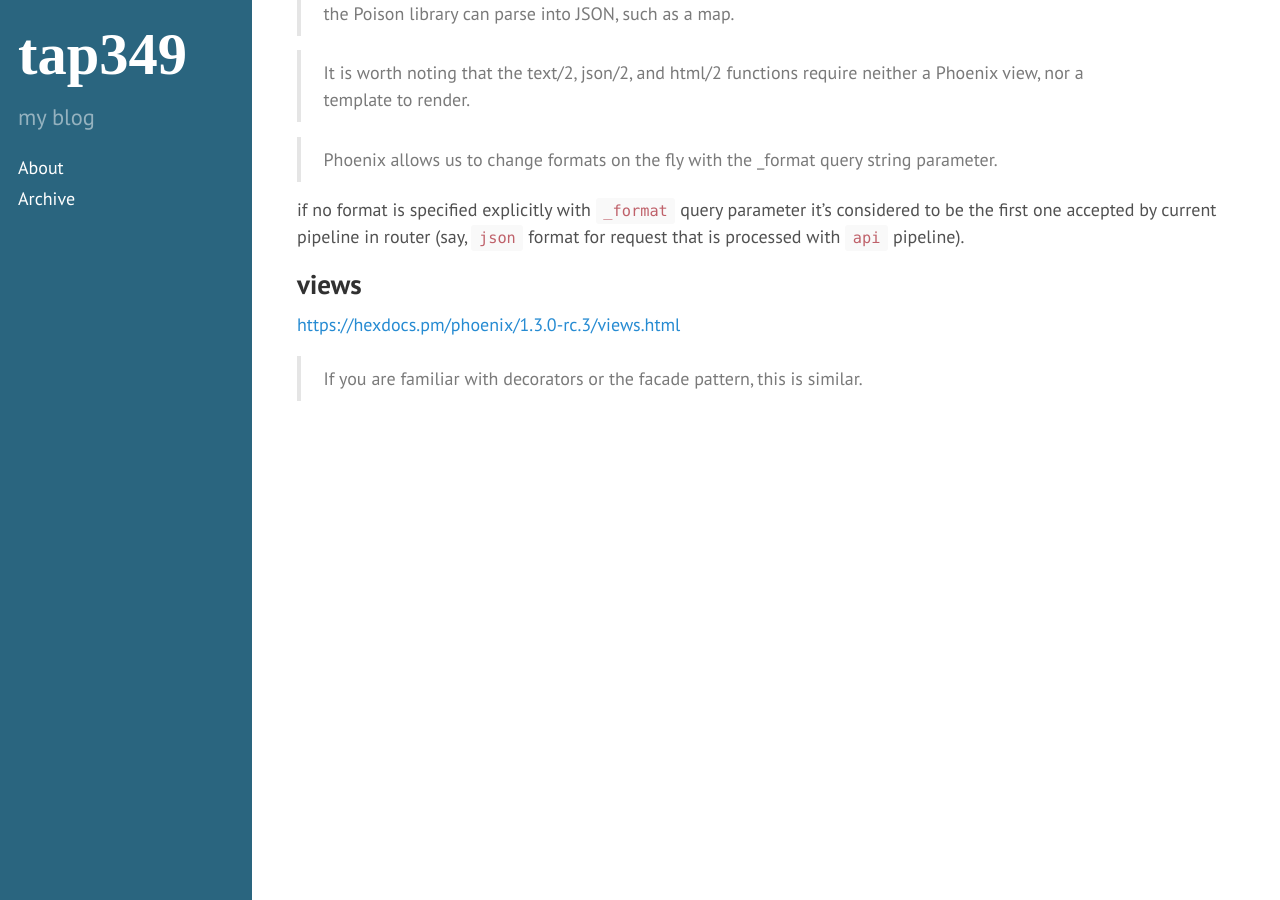
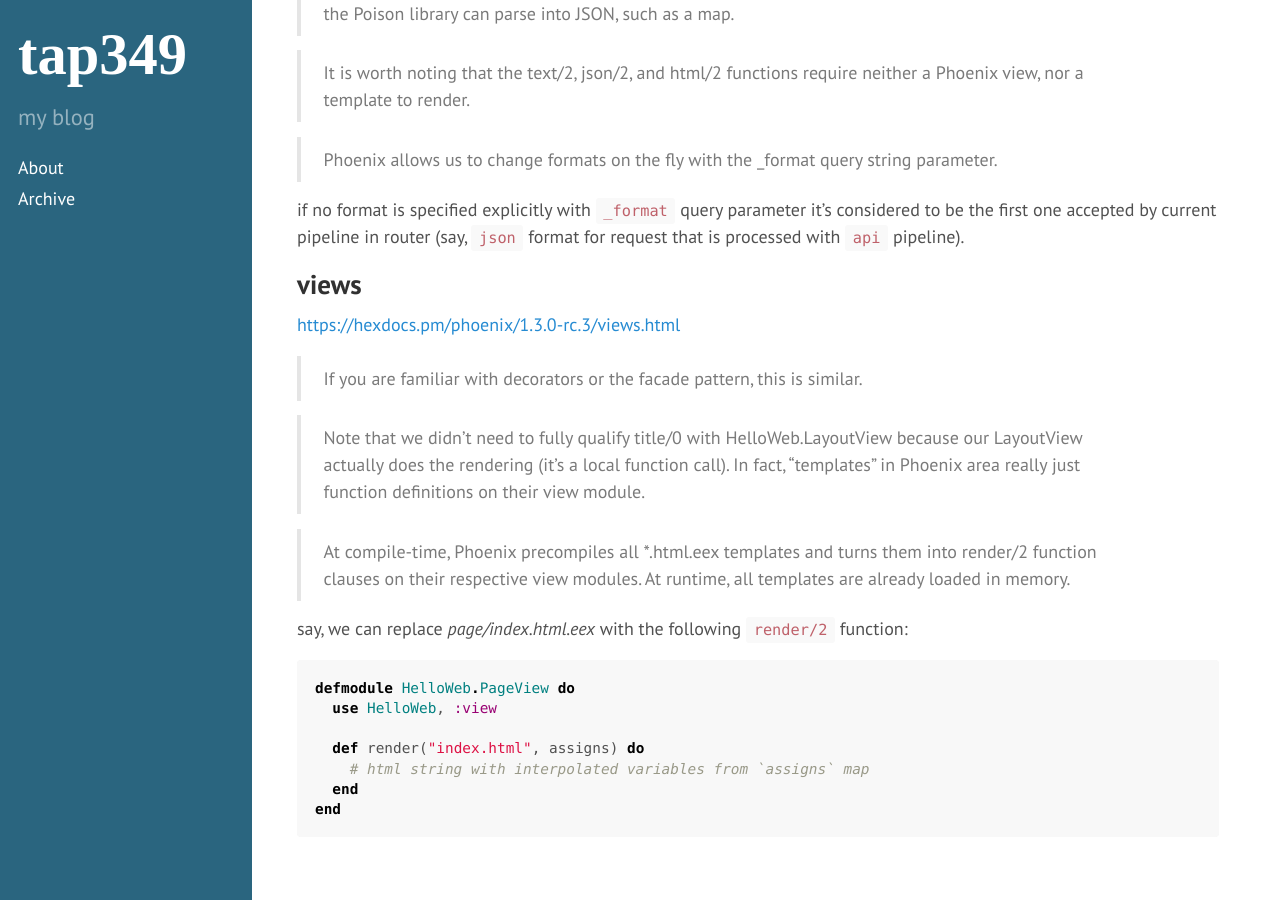
Before and after one commit to tap349/tap349.github.io, a Jekyll site: the page built from _posts/2016-11-12-phoenix.md, in a window 1280 px wide and 900 px high, scrolled down 3481 px. Built offline with Jekyll 4.4.1, drawn with Linux system fonts in a browser that asks for light colours.

Commit message:
update 2017-07-27_19:10:37

````diff
--- a/_posts/2016-11-12-phoenix.md
+++ b/_posts/2016-11-12-phoenix.md
@@ -159,3 +159,24 @@ considered to be the first one accepted by current pipeline in router
 <https://hexdocs.pm/phoenix/1.3.0-rc.3/views.html>
 
 > If you are familiar with decorators or the facade pattern, this is similar.
+
+> Note that we didn’t need to fully qualify title/0 with HelloWeb.LayoutView
+> because our LayoutView actually does the rendering (it's a local function call).
+> In fact, “templates” in Phoenix area really just function definitions on their
+> view module.
+
+> At compile-time, Phoenix precompiles all *.html.eex templates and turns them
+> into render/2 function clauses on their respective view modules. At runtime,
+> all templates are already loaded in memory.
+
+say, we can replace _page/index.html.eex_ with the following `render/2` function:
+
+```elixir
+defmodule HelloWeb.PageView do
+  use HelloWeb, :view
+
+  def render("index.html", assigns) do
+    # html string with interpolated variables from `assigns` map
+  end
+end
+```
````
